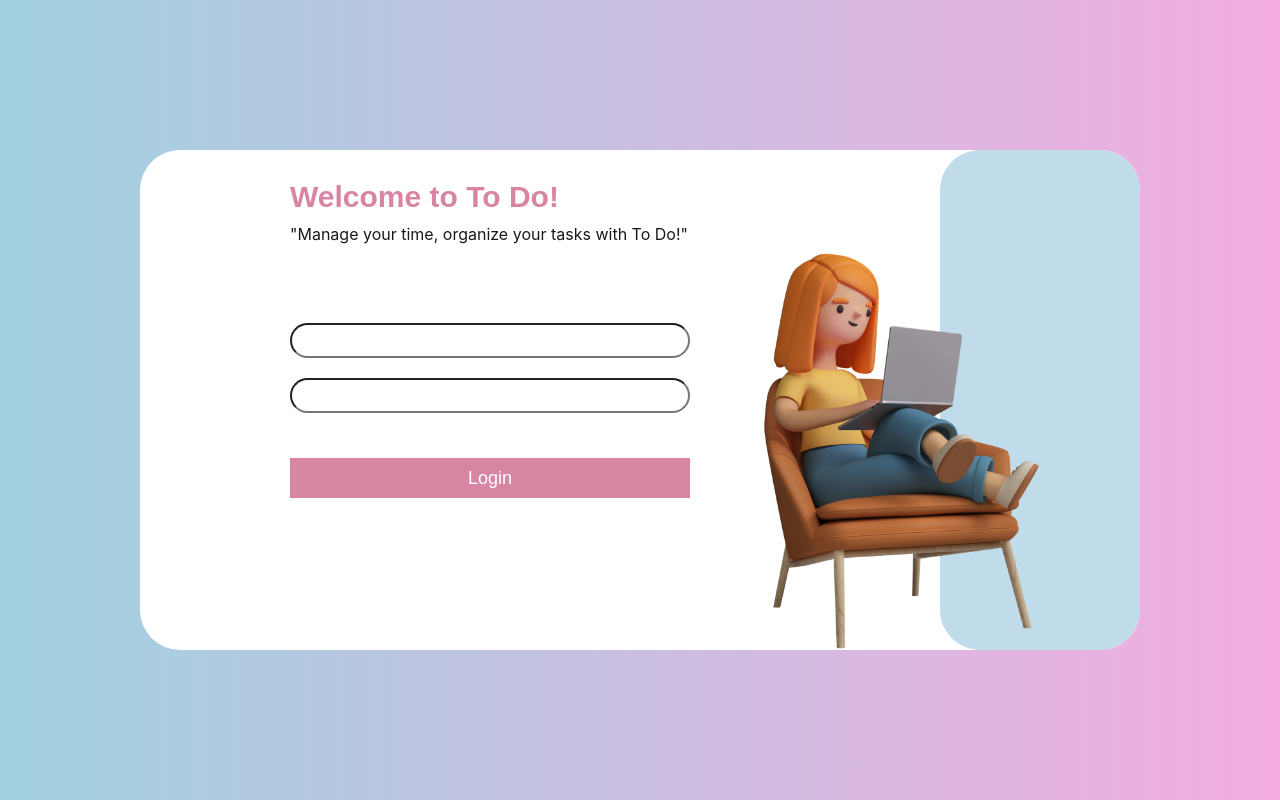
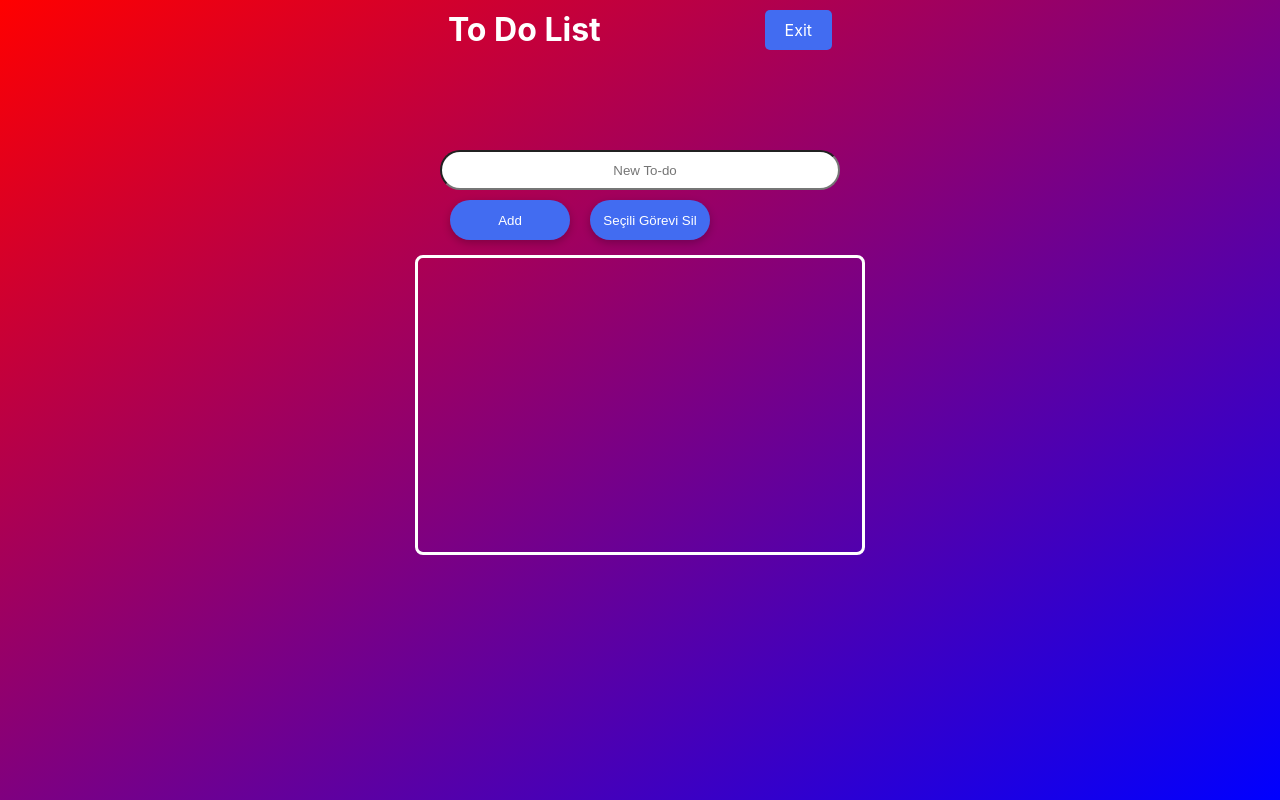
Before and after one commit to huseyinbagator/react-demo-todo-app, a React (Create React App) app: page /tasks in a window 1280 px wide. Before the commit this address led to /. Built offline with nearby package versions, Linux system fonts and the light colour scheme; sample sign-in values are in the browser's storage.

Commit message:
login validation-1

```diff
--- a/src/pages/LoginPage.js
+++ b/src/pages/LoginPage.js
@@ -1,33 +1,37 @@
-import React, { useState} from 'react';
+import React, { useState, useEffect } from 'react';
 import image from '../images/image-1.png';
-import { useNavigate} from 'react-router-dom';
-
+import { useNavigate } from 'react-router-dom';
 
 function Login() {
     const [Username, setUsername] = useState('');
     const [Password, setPassword] = useState('');
-    const [isLoggedIn, setIsLoggedIn] = useState(false);
     const navigate = useNavigate();
 
+    const handleUsernameChange = (event) => {
+        setUsername(event.target.value);
+    }
 
-    const handleUsernameChange = (event) =>{
-        setUsername(event.target.value);
-
-    }
-    const handlePasswordChange = (event) =>{
+    const handlePasswordChange = (event) => {
         setPassword(event.target.value);
     }
-     const handleLogin = (event) =>{
-        if( Username === "admin" && Password === 'admin'){
-            localStorage.setItem('isLoggedIn', 'true');
-            setIsLoggedIn(true);
+
+    const handleLogin = (event) => {
+        if (Username === "admin" && Password === 'admin') {
+            localStorage.setItem('username', 'admin');
             navigate('/tasks');
-        }
-        else {
-            alert('Username or password is wrong')
+        } else {
+            alert('Username or password is wrong');
         }
         event.preventDefault();
     }
+
+    useEffect(() => {
+        const loginValidation = localStorage.getItem('username');
+        if (loginValidation) {
+            navigate('/tasks');
+        }
+    }, [navigate]);
+
     return (
         <div className='LoginPage'>
             <div className='container'>
@@ -37,7 +41,8 @@ function Login() {
                     <h1 className='h1title'>Log In</h1>
 
                     <form className='formLogin' onSubmit={handleLogin}>
-                    <input type='text'
+                        <input
+                            type='text'
                             className='inpt'
                             onChange={handleUsernameChange}
                         />
@@ -48,17 +53,15 @@ function Login() {
                         />
                         <div className='buttonLog'>
                             <button className='btn log'>Login</button>
-
-
                         </div>
                     </form>
                 </div>
                 <div className='left'>
-                <img className='image' alt='İmage' src={image} />
+                    <img className='image' alt='Image' src={image} />
                 </div>
             </div>
         </div>
-  )
+    );
 }
 
-export default Login
+export default Login;
--- a/src/pages/TasksPage.js
+++ b/src/pages/TasksPage.js
@@ -4,19 +4,20 @@ import { Link } from "react-router-dom";
 import { useNavigate } from "react-router-dom";
 
 function TasksPage() {
-
   const [currentTask, setCurrentTask] = useState("");
   const [taskLists, setTaskList] = useState([]);
   const [selectedTask, setSelectedTask] = useState(null);
 
-  const isLoggedIn = localStorage.getItem('isLoggedIn');
+  // Get the username from localStorage
+  const username = localStorage.getItem('username');
   const navigate = useNavigate();
 
   useEffect(() => {
-    if (!isLoggedIn) {
+    if (!username) {
       navigate('/');
     }
-  }, [isLoggedIn]);
+  }, [username]);
+
   useEffect(() => {
     const storedData = localStorage.getItem("tasks");
     if (storedData && storedData !== "undefined") {
@@ -68,7 +69,7 @@ function TasksPage() {
   return (
     <div className="App">
       <div className="nav-top">
-        <h1>To Do List</h1>
+           <h1>To Do List</h1>
         <Link className="exit" to="/">
           Exit
         </Link>
```
Lines whose indentation alone changed are shown as unchanged.
